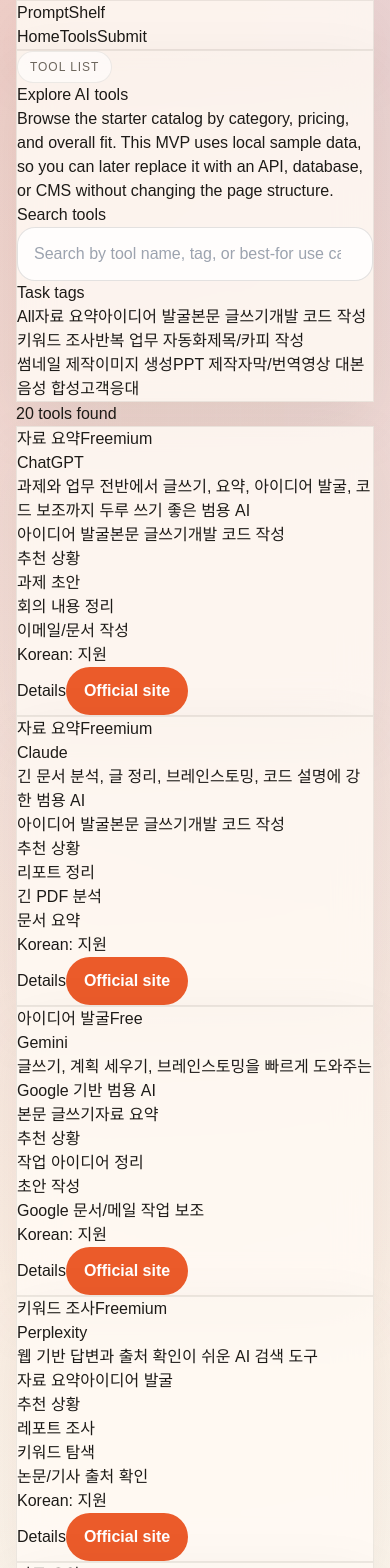
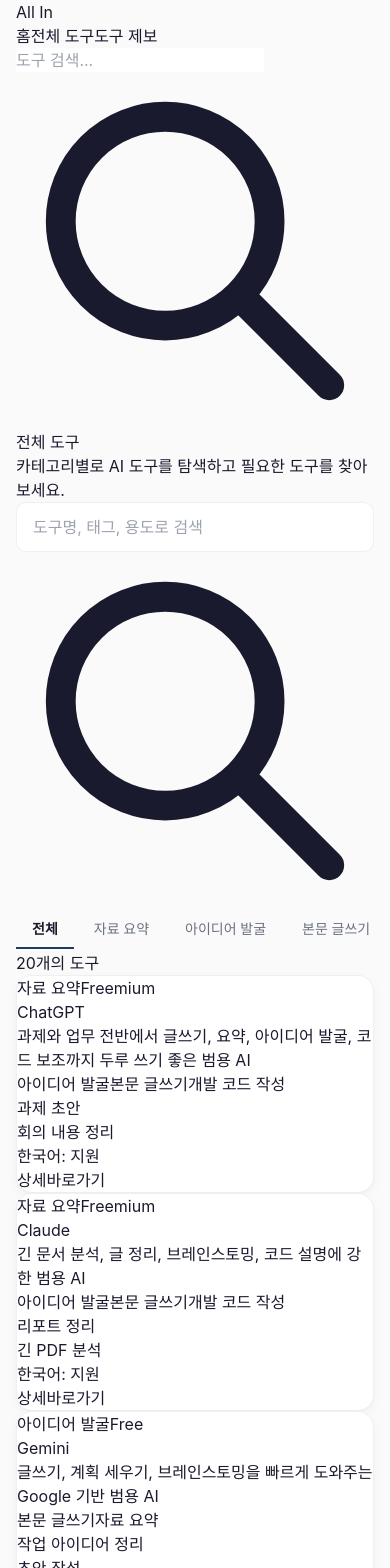
Before and after one commit to fabre120808-art/ai-tools-directory, a Next.js app: page /tools in a window 390 px wide. Shown: the top 1568 px of the page. Built offline with nearby package versions, Linux system fonts and the light colour scheme.

Commit message:
feat: redesign UX in Product Hunt + Notion style
Implement clean, minimal design with navy color, light background, card shadows, rounded corners, horizontal filter bar, and Korean UI.

```diff
--- a/app/globals.css
+++ b/app/globals.css
@@ -3,15 +3,16 @@
 @tailwind utilities;
 
 :root {
-  --background: #f5efe4;
-  --foreground: #1d1b18;
-  --muted: #6d665d;
-  --card: rgba(255, 251, 245, 0.82);
-  --line: rgba(29, 27, 24, 0.08);
-  --accent: #eb5b2a;
-  --accent-strong: #bc3c13;
-  --accent-soft: #ffd9b9;
-  --surface: #fff8f0;
+  --background: #fafafa;
+  --foreground: #1a1a2e;
+  --muted: #6b7280;
+  --card: #ffffff;
+  --line: rgba(0, 0, 0, 0.06);
+  --accent: #1e3a5f;
+  --accent-strong: #0f2744;
+  --accent-soft: #e8f0f8;
+  --surface: #ffffff;
+  --radius: 16px;
 }
 
 * {
@@ -26,11 +27,8 @@ body {
   margin: 0;
   min-height: 100vh;
   color: var(--foreground);
-  background:
-    radial-gradient(circle at top left, rgba(235, 91, 42, 0.22), transparent 28%),
-    radial-gradient(circle at top right, rgba(80, 121, 255, 0.12), transparent 22%),
-    linear-gradient(180deg, #fffaf3 0%, var(--background) 100%);
-  font-family: Arial, Helvetica, sans-serif;
+  background: var(--background);
+  font-family: -apple-system, BlinkMacSystemFont, "Segoe UI", Roboto, "Helvetica Neue", Arial, sans-serif;
 }
 
 a {
@@ -45,41 +43,28 @@ button {
   font: inherit;
 }
 
-.grain {
-  position: fixed;
-  inset: 0;
-  pointer-events: none;
-  opacity: 0.15;
-  background-image:
-    linear-gradient(rgba(255, 255, 255, 0.3) 1px, transparent 1px),
-    linear-gradient(90deg, rgba(255, 255, 255, 0.25) 1px, transparent 1px);
-  background-size: 24px 24px;
-  mask-image: radial-gradient(circle at center, black, transparent 75%);
-}
-
 .page-shell {
   position: relative;
-  width: min(1120px, calc(100% - 32px));
+  width: min(1200px, calc(100% - 32px));
   margin: 0 auto;
 }
 
 .card {
   background: var(--card);
   border: 1px solid var(--line);
-  backdrop-filter: blur(18px);
-  box-shadow: 0 24px 60px rgba(70, 51, 24, 0.08);
+  border-radius: var(--radius);
+  box-shadow: 0 1px 3px rgba(0, 0, 0, 0.04), 0 4px 12px rgba(0, 0, 0, 0.03);
 }
 
 .eyebrow {
   display: inline-flex;
-  padding: 6px 12px;
-  border-radius: 999px;
-  background: rgba(255, 255, 255, 0.6);
-  border: 1px solid rgba(29, 27, 24, 0.08);
+  padding: 4px 10px;
+  border-radius: 6px;
+  background: var(--accent-soft);
   font-size: 12px;
-  letter-spacing: 0.08em;
-  text-transform: uppercase;
-  color: var(--muted);
+  font-weight: 600;
+  letter-spacing: 0.02em;
+  color: var(--accent);
 }
 
 .button-primary {
@@ -87,16 +72,16 @@ button {
   align-items: center;
   justify-content: center;
   gap: 8px;
-  padding: 12px 18px;
-  border-radius: 999px;
+  padding: 10px 20px;
+  border-radius: 8px;
   background: var(--accent);
   color: white;
-  font-weight: 700;
-  transition: transform 0.18s ease, background 0.18s ease;
+  font-weight: 600;
+  font-size: 14px;
+  transition: background 0.15s ease;
 }
 
 .button-primary:hover {
-  transform: translateY(-1px);
   background: var(--accent-strong);
 }
 
@@ -105,22 +90,76 @@ button {
   align-items: center;
   justify-content: center;
   gap: 8px;
-  padding: 12px 18px;
-  border-radius: 999px;
+  padding: 10px 20px;
+  border-radius: 8px;
   border: 1px solid var(--line);
-  background: rgba(255, 255, 255, 0.65);
+  background: var(--card);
+  font-weight: 600;
+  font-size: 14px;
+  transition: background 0.15s ease, border-color 0.15s ease;
+}
+
+.button-secondary:hover {
+  background: var(--accent-soft);
+  border-color: var(--accent);
 }
 
 .input {
   width: 100%;
-  padding: 14px 16px;
-  border-radius: 18px;
-  border: 1px solid rgba(29, 27, 24, 0.12);
-  background: rgba(255, 255, 255, 0.8);
+  padding: 12px 16px;
+  border-radius: 10px;
+  border: 1px solid var(--line);
+  background: var(--surface);
+  transition: border-color 0.15s ease, box-shadow 0.15s ease;
+}
+
+.input:focus {
+  outline: none;
+  border-color: var(--accent);
+  box-shadow: 0 0 0 3px var(--accent-soft);
 }
 
 .section-title {
-  font-size: clamp(2rem, 4vw, 3.75rem);
-  line-height: 0.95;
-  letter-spacing: -0.05em;
+  font-size: clamp(1.5rem, 3vw, 2.5rem);
+  line-height: 1.1;
+  letter-spacing: -0.03em;
+  font-weight: 700;
 }
+
+/* Horizontal scrollable tag bar */
+.tag-scroll {
+  display: flex;
+  gap: 4px;
+  overflow-x: auto;
+  padding-bottom: 2px;
+  scrollbar-width: none;
+  -ms-overflow-style: none;
+}
+
+.tag-scroll::-webkit-scrollbar {
+  display: none;
+}
+
+.tag-item {
+  flex-shrink: 0;
+  padding: 8px 16px;
+  font-size: 14px;
+  font-weight: 500;
+  color: var(--muted);
+  background: transparent;
+  border: none;
+  border-bottom: 2px solid transparent;
+  cursor: pointer;
+  transition: color 0.15s ease, border-color 0.15s ease;
+  white-space: nowrap;
+}
+
+.tag-item:hover {
+  color: var(--foreground);
+}
+
+.tag-item.active {
+  color: var(--foreground);
+  border-bottom-color: var(--accent);
+  font-weight: 600;
+}
--- a/app/layout.tsx
+++ b/app/layout.tsx
@@ -3,14 +3,14 @@ import Link from "next/link";
 import "./globals.css";
 
 export const metadata: Metadata = {
-  title: "PromptShelf",
-  description: "A lightweight AI tool directory MVP built with Next.js App Router."
+  title: "All In - AI Tool Directory",
+  description: "필요한 작업에 맞는 AI 툴을 빠르게 찾는 가벼운 디렉토리"
 };
 
 const navItems = [
-  { href: "/", label: "Home" },
-  { href: "/tools", label: "Tools" },
-  { href: "/submit", label: "Submit" }
+  { href: "/", label: "홈" },
+  { href: "/tools", label: "전체 도구" },
+  { href: "/submit", label: "도구 제보" }
 ];
 
 export default function RootLayout({
@@ -21,27 +21,53 @@ export default function RootLayout({
   return (
     <html lang="ko">
       <body>
-        <div className="grain" />
         <div className="page-shell">
-          <header className="sticky top-0 z-20 py-5">
-            <div className="card flex items-center justify-between rounded-full px-5 py-3">
-              <Link href="/" className="text-lg font-black tracking-[-0.08em]">
-                PromptShelf
+          <header className="sticky top-0 z-20 bg-[var(--background)] py-4">
+            <div className="flex items-center justify-between border-b border-[var(--line)] pb-4">
+              <Link href="/" className="text-xl font-bold tracking-tight text-[var(--accent)]">
+                All In
               </Link>
-              <nav className="flex items-center gap-2 text-sm font-medium">
+              <div className="flex items-center gap-1">
+                <nav className="flex items-center">
                   {navItems.map((item) => (
                     <Link
                       key={item.href}
                       href={item.href}
-                    className="rounded-full px-4 py-2 transition hover:bg-white/70"
+                      className="px-4 py-2 text-sm font-medium text-[var(--muted)] transition-colors hover:text-[var(--foreground)]"
                     >
                       {item.label}
                     </Link>
                   ))}
                 </nav>
+                <div className="ml-4 flex items-center gap-2">
+                  <div className="relative">
+                    <input
+                      type="search"
+                      placeholder="도구 검색..."
+                      className="w-48 rounded-lg border border-[var(--line)] bg-[var(--surface)] px-4 py-2 text-sm placeholder:text-[var(--muted)] focus:border-[var(--accent)] focus:outline-none focus:ring-2 focus:ring-[var(--accent-soft)]"
+                    />
+                    <svg
+                      className="absolute right-3 top-1/2 h-4 w-4 -translate-y-1/2 text-[var(--muted)]"
+                      fill="none"
+                      stroke="currentColor"
+                      viewBox="0 0 24 24"
+                    >
+                      <path
+                        strokeLinecap="round"
+                        strokeLinejoin="round"
+                        strokeWidth={2}
+                        d="M21 21l-6-6m2-5a7 7 0 11-14 0 7 7 0 0114 0z"
+                      />
+                    </svg>
+                  </div>
+                </div>
+              </div>
             </div>
           </header>
           <main className="pb-20">{children}</main>
+          <footer className="border-t border-[var(--line)] py-8 text-center text-sm text-[var(--muted)]">
+            <p>All In - AI Tool Directory</p>
+          </footer>
         </div>
       </body>
     </html>
--- a/app/tools/page.tsx
+++ b/app/tools/page.tsx
@@ -6,17 +6,15 @@ import { tools } from "@/data/tools";
 
 export default function ToolsPage() {
   const [query, setQuery] = useState("");
-  const [activeTag, setActiveTag] = useState<string>("All");
+  const [activeTag, setActiveTag] = useState<string>("전체");
 
   const tags = useMemo(() => {
     const tagSet = new Set<string>();
-
     tools.forEach((tool) => {
       tagSet.add(tool.primaryTag);
       tool.secondaryTags.forEach((tag) => tagSet.add(tag));
     });
-
-    return ["All", ...Array.from(tagSet)];
+    return ["전체", ...Array.from(tagSet)];
   }, []);
 
   const filteredTools = useMemo(() => {
@@ -24,7 +22,7 @@ export default function ToolsPage() {
 
     return tools.filter((tool) => {
       const matchesTag =
-        activeTag === "All" ||
+        activeTag === "전체" ||
         tool.primaryTag === activeTag ||
         tool.secondaryTags.includes(activeTag);
 
@@ -46,80 +44,85 @@ export default function ToolsPage() {
   }, [activeTag, query]);
 
   return (
-    <div className="space-y-8 pt-6">
-      <section className="card rounded-[36px] px-6 py-10 md:px-10">
-        <span className="eyebrow">Tool List</span>
-        <h1 className="mt-4 text-5xl font-black tracking-[-0.08em]">Explore AI tools</h1>
-        <p className="mt-4 max-w-2xl text-base leading-7 text-[var(--muted)]">
-          Browse the starter catalog by category, pricing, and overall fit. This
-          MVP uses local sample data, so you can later replace it with an API,
-          database, or CMS without changing the page structure.
+    <div className="space-y-6 pt-8">
+      {/* Page Header */}
+      <div>
+        <h1 className="text-3xl font-bold tracking-tight">전체 도구</h1>
+        <p className="mt-2 text-[var(--muted)]">
+          카테고리별로 AI 도구를 탐색하고 필요한 도구를 찾아보세요.
         </p>
-        <div className="mt-8">
-          <label className="block">
-            <span className="mb-3 block text-sm font-semibold">Search tools</span>
+      </div>
+
+      {/* Search Bar */}
+      <div className="relative max-w-md">
         <input
-              className="input"
+          className="input pl-10"
           type="search"
           value={query}
           onChange={(event) => setQuery(event.target.value)}
-              placeholder="Search by tool name, tag, or best-for use case"
+          placeholder="도구명, 태그, 용도로 검색"
         />
-          </label>
+        <svg
+          className="absolute left-3 top-1/2 h-4 w-4 -translate-y-1/2 text-[var(--muted)]"
+          fill="none"
+          stroke="currentColor"
+          viewBox="0 0 24 24"
+        >
+          <path
+            strokeLinecap="round"
+            strokeLinejoin="round"
+            strokeWidth={2}
+            d="M21 21l-6-6m2-5a7 7 0 11-14 0 7 7 0 0114 0z"
+          />
+        </svg>
       </div>
-        <div className="mt-6">
-          <p className="text-sm font-semibold">Task tags</p>
-          <div className="mt-3 flex flex-wrap gap-3">
-            {tags.map((tag) => {
-              const isActive = activeTag === tag;
 
-              return (
+      {/* Horizontal Tag Filter */}
+      <div className="border-b border-[var(--line)]">
+        <div className="tag-scroll">
+          {tags.map((tag) => (
             <button
               key={tag}
               type="button"
               onClick={() => setActiveTag(tag)}
-                  className={`rounded-full px-4 py-2 text-sm font-semibold transition ${
-                    isActive
-                      ? "bg-[var(--accent)] text-white"
-                      : "border border-[var(--line)] bg-white/70 text-[var(--muted)]"
-                  }`}
+              className={`tag-item ${activeTag === tag ? "active" : ""}`}
             >
               {tag}
             </button>
-              );
-            })}
+          ))}
         </div>
       </div>
-      </section>
 
-      <section className="flex items-center justify-between gap-4">
+      {/* Results Count */}
+      <div className="flex items-center justify-between">
         <p className="text-sm text-[var(--muted)]">
-          {filteredTools.length} tool{filteredTools.length === 1 ? "" : "s"} found
+          {filteredTools.length}개의 도구
         </p>
-        {activeTag !== "All" ? (
+        {activeTag !== "전체" && (
           <button
             type="button"
-            onClick={() => setActiveTag("All")}
-            className="text-sm font-semibold text-[var(--accent-strong)]"
+            onClick={() => setActiveTag("전체")}
+            className="text-sm font-medium text-[var(--accent)] hover:underline"
           >
-            Clear tag filter
+            필터 초기화
           </button>
-        ) : null}
-      </section>
+        )}
+      </div>
 
-      <section className="grid gap-5 md:grid-cols-2 xl:grid-cols-3">
+      {/* Tools Grid */}
+      <div className="grid gap-4 sm:grid-cols-2 lg:grid-cols-3">
         {filteredTools.map((tool) => (
           <ToolCard key={tool.slug} tool={tool} />
         ))}
-        {filteredTools.length === 0 ? (
-          <div className="card rounded-[28px] p-8 md:col-span-2 xl:col-span-3">
-            <h2 className="text-2xl font-black tracking-[-0.05em]">No tools matched</h2>
-            <p className="mt-3 text-sm leading-6 text-[var(--muted)]">
-              Try a different keyword or switch to another task tag.
+        {filteredTools.length === 0 && (
+          <div className="card col-span-full p-8 text-center">
+            <h2 className="text-lg font-bold">일치하는 도구가 없습니다</h2>
+            <p className="mt-2 text-sm text-[var(--muted)]">
+              다른 키워드나 태그로 검색해보세요.
             </p>
           </div>
-        ) : null}
-      </section>
+        )}
+      </div>
     </div>
   );
 }
--- a/components/tool-card.tsx
+++ b/components/tool-card.tsx
@@ -3,57 +3,67 @@ import type { Tool } from "@/data/tools";
 
 export function ToolCard({ tool }: { tool: Tool }) {
   return (
-    <article className="card flex h-full flex-col justify-between rounded-[28px] p-6">
-      <div className="space-y-5">
-        <div className="flex items-center justify-between gap-4">
-          <span className="rounded-full bg-[var(--accent-soft)] px-3 py-1 text-xs font-semibold uppercase tracking-[0.12em] text-[var(--accent-strong)]">
-            {tool.primaryTag}
-          </span>
-          <span className="text-sm text-[var(--muted)]">{tool.pricing}</span>
+    <article className="card flex h-full flex-col p-5 transition-shadow hover:shadow-md">
+      <div className="flex items-start justify-between gap-3">
+        <div className="flex-1">
+          <div className="flex items-center gap-2">
+            <span className="rounded-md bg-[var(--accent-soft)] px-2 py-1 text-xs font-semibold text-[var(--accent)]">
+              {tool.primaryTag}
+            </span>
+            <span className="text-xs text-[var(--muted)]">{tool.pricing}</span>
+          </div>
+          <h3 className="mt-3 text-lg font-bold text-[var(--foreground)]">{tool.name}</h3>
+          <p className="mt-1 line-clamp-2 text-sm leading-relaxed text-[var(--muted)]">
+            {tool.summary}
+          </p>
         </div>
-        <div>
-          <h3 className="text-2xl font-black tracking-[-0.06em]">{tool.name}</h3>
-          <p className="mt-2 text-sm leading-6 text-[var(--muted)]">{tool.summary}</p>
-        </div>
-        <div className="flex flex-wrap gap-2">
-          {tool.secondaryTags.map((tag) => (
+      </div>
+
+      {/* Secondary Tags */}
+      {tool.secondaryTags.length > 0 && (
+        <div className="mt-4 flex flex-wrap gap-1.5">
+          {tool.secondaryTags.slice(0, 3).map((tag) => (
             <span
               key={tag}
-              className="rounded-full border border-[var(--line)] bg-white/60 px-3 py-1 text-xs font-medium text-[var(--muted)]"
+              className="rounded-md border border-[var(--line)] px-2 py-1 text-xs text-[var(--muted)]"
             >
               {tag}
             </span>
           ))}
         </div>
-        <div>
-          <p className="text-sm font-semibold">추천 상황</p>
-          <ul className="mt-3 space-y-2 text-sm leading-6 text-[var(--muted)]">
-            {tool.bestFor.slice(0, 3).map((item) => (
-              <li key={item} className="rounded-2xl bg-white/60 px-4 py-3">
-                {item}
-              </li>
-            ))}
-          </ul>
-        </div>
+      )}
+
+      {/* Best For Preview */}
+      <div className="mt-4 space-y-1.5">
+        {tool.bestFor.slice(0, 2).map((item) => (
+          <div
+            key={item}
+            className="rounded-lg bg-[var(--background)] px-3 py-2 text-xs text-[var(--muted)]"
+          >
+            {item}
+          </div>
+        ))}
       </div>
-      <div className="mt-8 flex items-center justify-between gap-3">
-        <span className="text-sm font-medium text-[var(--muted)]">
-          Korean: {tool.koreanSupport}
+
+      {/* Footer */}
+      <div className="mt-auto flex items-center justify-between gap-3 border-t border-[var(--line)] pt-4 mt-4">
+        <span className="text-xs text-[var(--muted)]">
+          한국어: {tool.koreanSupport}
         </span>
-        <div className="flex items-center gap-3">
+        <div className="flex items-center gap-2">
           <Link
             href={`/tools/${tool.slug}`}
-            className="text-sm font-semibold text-[var(--accent-strong)]"
+            className="text-xs font-medium text-[var(--muted)] hover:text-[var(--foreground)]"
           >
-            Details
+            상세
           </Link>
           <a
             href={tool.officialUrl}
             target="_blank"
             rel="noreferrer"
-            className="button-primary border-0 px-4 py-2 text-sm"
+            className="rounded-md bg-[var(--accent)] px-3 py-1.5 text-xs font-medium text-white transition-colors hover:bg-[var(--accent-strong)]"
           >
-            Official site
+            바로가기
           </a>
         </div>
       </div>
```
Also changed, not shown: app/page.tsx (+53 -50 lines), app/submit/page.tsx (+35 -35 lines), app/tools/[slug]/page.tsx (+99 -64 lines). Lines whose indentation alone changed are shown as unchanged.
